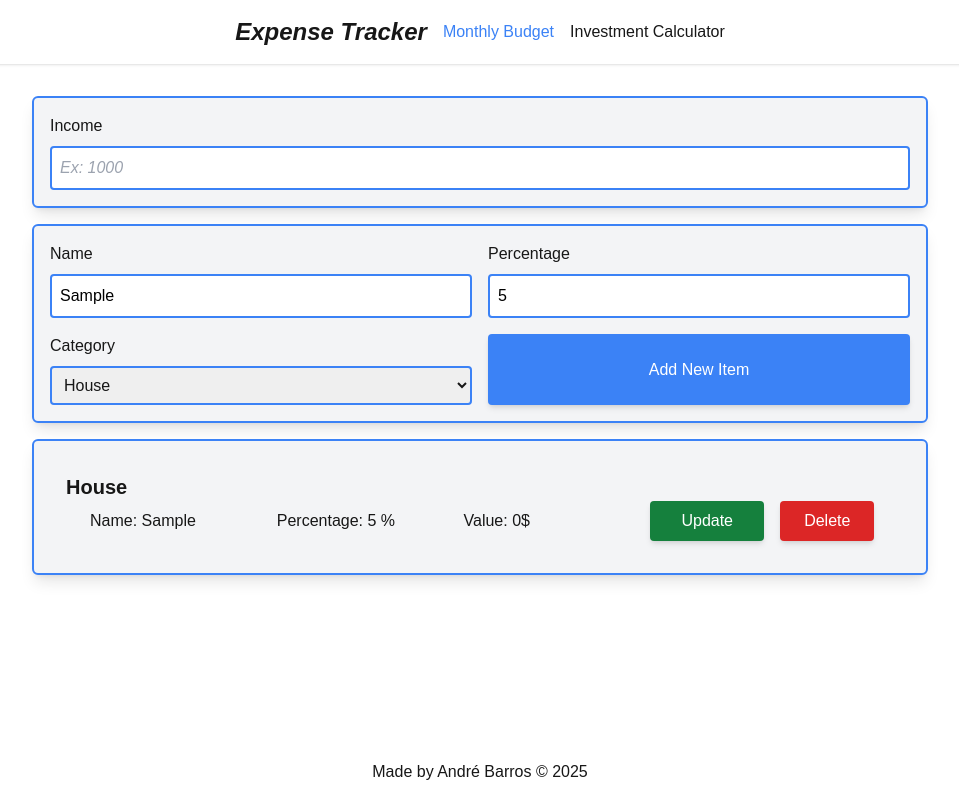
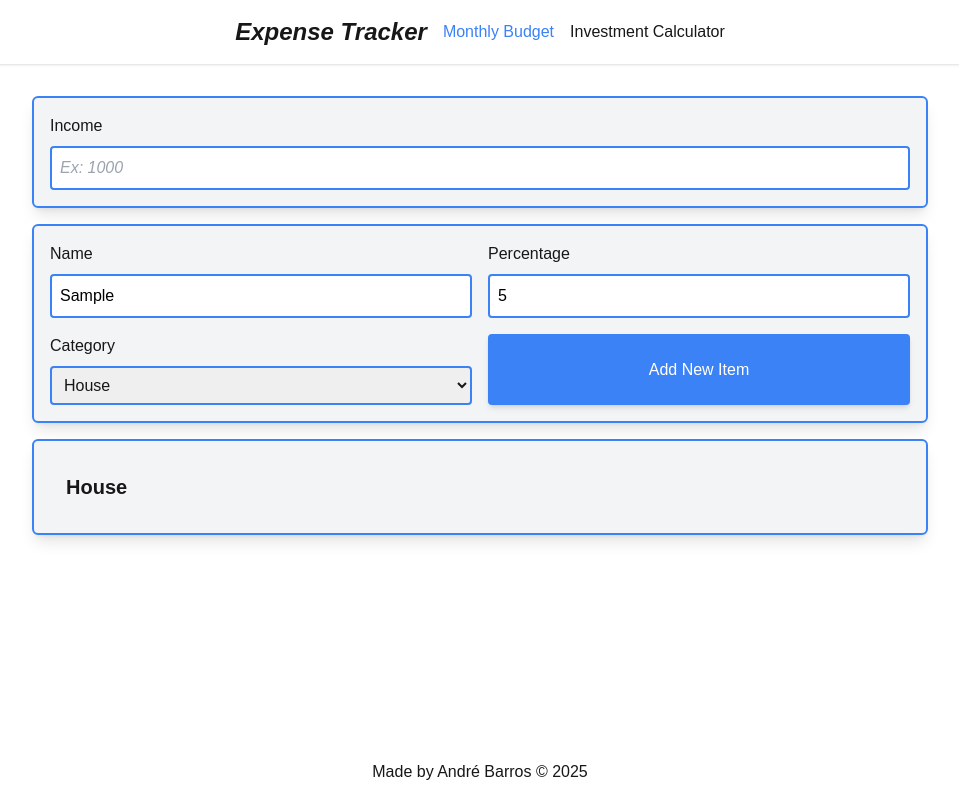
Before and after one commit to andrebarros7201/expense-tracker-enhanced, a Next.js app: page /budget in a window 1280 px wide. Both pictures are taken after typing "Sample", "5" into the empty fields and a click on the button "Add New Item". Shown: the whole page, without its empty margins (160-1119 px from the left). Built offline with nearby package versions, Linux system fonts and the light colour scheme.

Commit message:
reorganize budget category item components

```diff
--- a/components/layout/budget/display-category-item.tsx
+++ b/components/layout/budget/display-category-item.tsx
@@ -4,23 +4,23 @@ import { removeBudgetItem } from "@/store/budgetSlice";
 import { useDispatch } from "react-redux";
 import BudgetUpdateItemForm from "@/components/layout/budget/budget-update-item-form";
 
-const DisplayCategoryItem: React.FC<{
+const Item = ({
+  item,
+  setIsEditing,
+}: {
   item: BudgetItem;
-}> = ({ item }) => {
+  setIsEditing: (x: boolean) => void;
+}) => {
   const dispatch = useDispatch();
-  const [isEditing, setIsEditing] = useState(false);
-
-  function handleDeleteItem(item: number) {
-    dispatch(removeBudgetItem(item));
+  function handleDeleteItem(id: number) {
+    dispatch(removeBudgetItem(id));
   }
-
   return (
     <div
-      key={item.id}
-      className={`md:pl-6 flex gap-4 flex-col items-center justify-center w-full md:grid grid-cols-[1.5fr_1.5fr_1.5fr_1fr_1fr] `}
+      className={
+        "w-full md:pl-6 flex flex-col gap-4 md:grid grid-cols-[1.5fr_1.5fr_1.5fr_1fr_1fr] items-center justify-evenly col-span-4"
+      }
     >
-      {!isEditing ? (
-        <>
       <p>Name: {item.name}</p>
       <p>Percentage: {item.percentage} %</p>
       <p>Value: {item.value}$</p>
@@ -40,12 +40,20 @@ const DisplayCategoryItem: React.FC<{
       >
         Delete
       </button>
-        </>
-      ) : (
-        <BudgetUpdateItemForm item={item} setIsEditing={setIsEditing} />
-      )}
     </div>
   );
 };
 
+const DisplayCategoryItem: React.FC<{
+  item: BudgetItem;
+}> = ({ item }) => {
+  const [isEditing, setIsEditing] = useState(false);
+
+  return !isEditing ? (
+    <Item item={item} setIsEditing={setIsEditing} />
+  ) : (
+    <BudgetUpdateItemForm item={item} setIsEditing={setIsEditing} />
+  );
+};
+
 export default DisplayCategoryItem;
--- a/components/layout/budget/display-category.tsx
+++ b/components/layout/budget/display-category.tsx
@@ -1,16 +1,12 @@
 "use client";
 import { BudgetItem } from "@/types/budgetItem";
 import { useState } from "react";
-import BudgetUpdateItemForm from "@/components/layout/budget/budget-update-item-form";
-import { removeBudgetItem } from "@/store/budgetSlice";
-import { useDispatch } from "react-redux";
 import DisplayCategoryItem from "@/components/layout/budget/display-category-item";
 
 type Props = {
   item: { category: string; items: BudgetItem[] };
 };
 const DisplayCategory = ({ item }: Props) => {
-  const dispatch = useDispatch();
   const [isOpen, setIsOpen] = useState(false);
 
   return (
@@ -25,9 +21,13 @@ const DisplayCategory = ({ item }: Props) => {
       >
         {item.category}
       </h3>
-      {item.items.map((budgetItem) => (
-        <DisplayCategoryItem item={budgetItem} />
-      ))}
+      {isOpen && (
+        <div className={"flex flex-col gap-4 w-full"}>
+          {item.items.map((budgetItem, index) => (
+            <DisplayCategoryItem key={index} item={budgetItem} />
+          ))}
+        </div>
+      )}
     </div>
   );
 };
```
Lines whose indentation alone changed are shown as unchanged.
